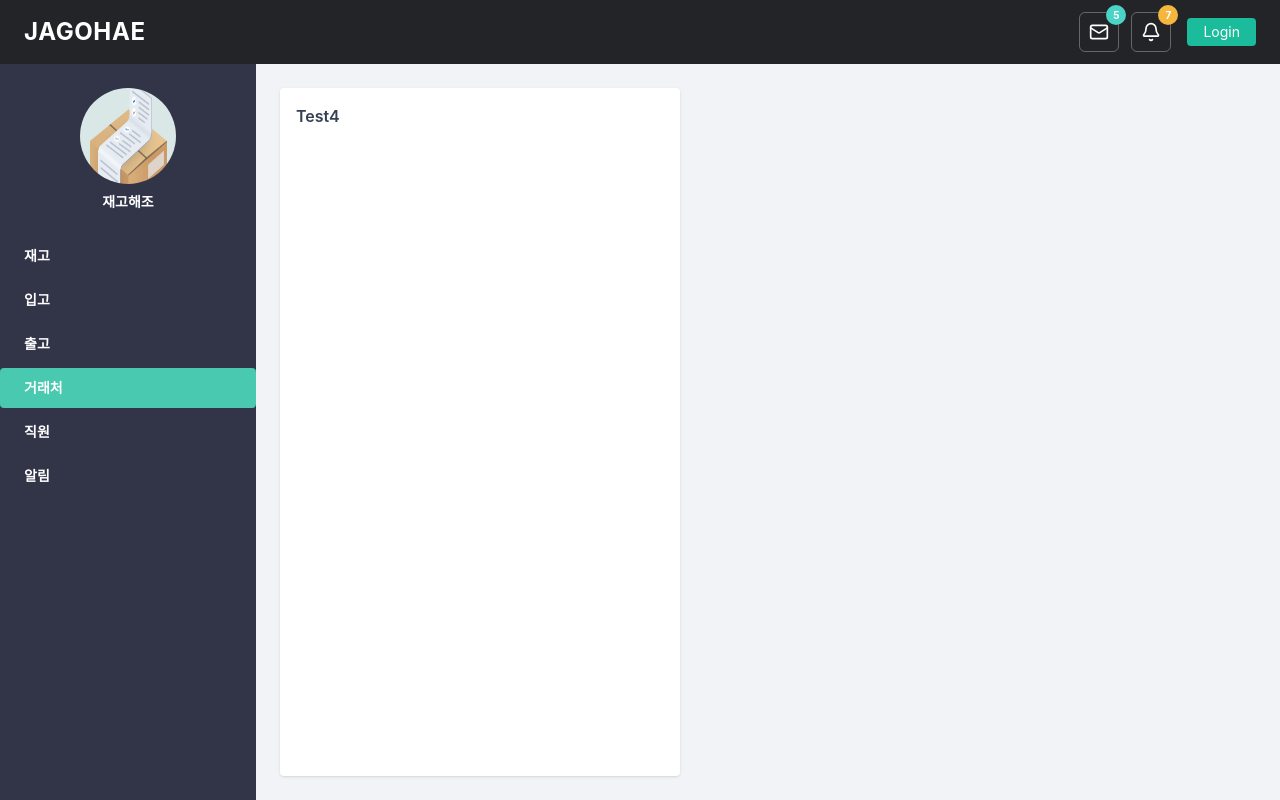
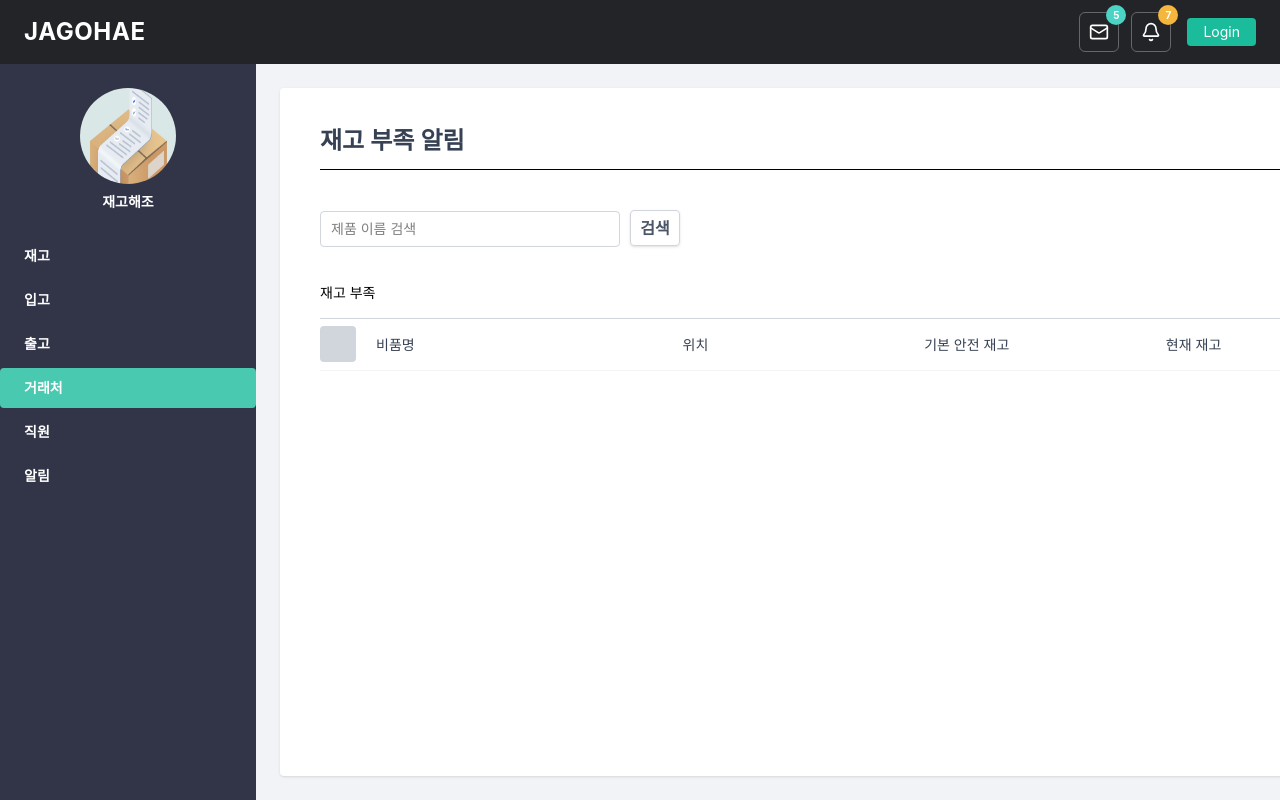
Before and after one commit to ESPko/finalTeamproject1, a React (Vite) app in the folder team1_react/: page /test4 in a window 1280 px wide. Shown: the top 800 px of the page. Built offline with nearby package versions, Linux system fonts and the light colour scheme.

Commit message:
적정제고페이지

```diff
--- a/team1_react/src/page/TestPage4.jsx
+++ b/team1_react/src/page/TestPage4.jsx
@@ -1,10 +1,8 @@
+import SafeStockPage from './safeStock/SafeStockPage.jsx';
+
 function TestPage1() {
   return (
-    <main className=" flex-1 p-6 overflow-y-auto">
-      <div className="bg-white rounded shadow p-4 w-100 h-full">
-        <div className="text-gray-700 font-semibold mb-2">Test4</div>
-      </div>
-    </main>
+    <SafeStockPage />
   );
 }
 
--- /dev/null
+++ b/team1_react/src/page/safeStock/SafeStockPage.jsx
@@ -0,0 +1,41 @@
+function SafeStockPage() {
+  return (
+    <main className=" flex-1 p-6 overflow-y-auto">
+      <div className="bg-white rounded shadow p-4 h-full" style={{ width: '1530px', padding: '0px 40px 80px 40px' }}>
+        <div className={'flex flex-col pb-[10px]'} style={{ height: '82px', borderBottom: '1px solid black' }}>
+          <div className="text-gray-700 font-semibold mt-auto h-[36px]" style={{ fontSize: '24px' }}>재고 부족 알림</div>
+        </div>
+        <div className=" mt-[40px]">
+          <div>
+            <input
+              type="text"
+              placeholder="제품 이름 검색"
+              className="w-[300px] h-[36px] border border-gray-300 rounded p-[10px] text-sm"
+            />
+            <button type={'button'} className={'ml-[10px] h-[36px] w-[50px] border font-semibold border-gray-300 rounded-sm hover:bg-gray-100 shadow-sm text-gray-600'}>검색</button>
+          </div>
+        </div>
+        <div className="text-[14px] mt-[20px] text-gray-700">
+          <div className="items-center grid border-b text-black border-b-gray-300 h-[52px]">
+            <div>재고 부족</div>
+          </div>
+          <div className={'h-[52px] items-center grid grid-cols-12 border-b border-b-gray-100'}>
+            <div className={'col-span-3 flex items-center'}>
+              <div className={'w-[36px] h-[36px] mr-[20px] rounded bg-gray-300'}></div>
+              <div>비품명</div>
+            </div>
+            <div className={'col-span-2'}>위치</div>
+            <div className={'col-span-2'}>기본 안전 재고</div>
+            <div className={'col-span-2'}>현재 재고</div>
+            <div className={'col-span-2'}>부족 재고</div>
+            <div className={'col-span-1'}>
+              <button type={'button'} className={'border shadow border-gray-300 rounded-sm w-[44px] h-[36px] mr-1 hover:bg-gray-300'}>신청</button>
+            </div>
+          </div>
+        </div>
+      </div>
+    </main>
+  );
+}
+
+export default SafeStockPage;
```
